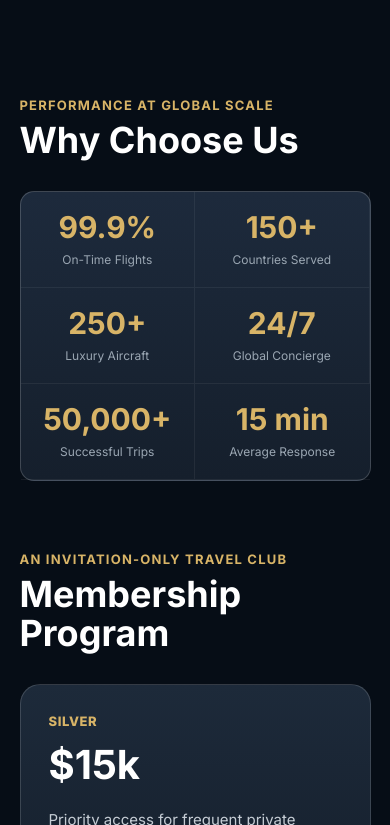
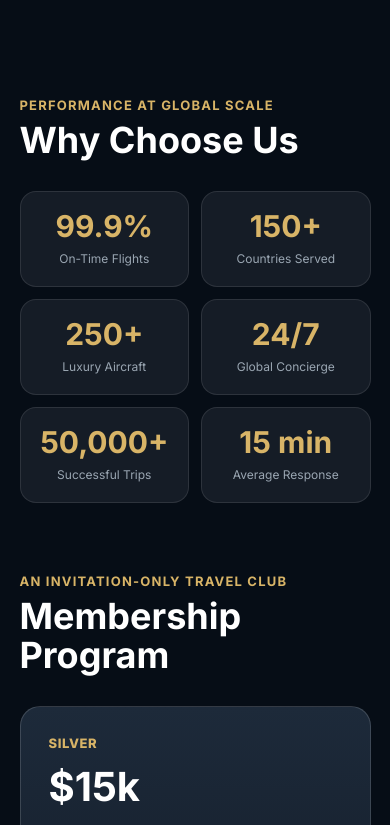
Before and after one commit to gresapaci/group_donat_gresa, a plain HTML site: page index.html in a window 390 px wide. Shown: the part 11175-12000 px from the top of the page. Drawn offline with Linux system fonts and the light colour scheme.

Commit message:
Refactor .stats styles for improved layout and consistency

```diff
--- a/assets/style/style.css
+++ b/assets/style/style.css
@@ -834,24 +834,20 @@ img {
 .stats {
   display: flex;
   flex-wrap: wrap;
-  border: 1px solid rgba(255, 255, 255, 0.18);
-  border-radius: 14px;
-  background: linear-gradient(180deg, #1d2a3c 0%, #151f2c 100%);
+  gap: 12px;
 }
 
 .stats article {
   display: flex;
-  flex: 1 1 16%;
+  flex: 1;
   flex-direction: column;
   justify-content: center;
   min-height: 96px;
   padding: 14px 10px;
-  border-right: 1px solid rgba(255, 255, 255, 0.06);
+  border: 1px solid rgba(255, 255, 255, 0.1);
+  border-radius: 16px;
+  background: #151c26;
   text-align: center;
-}
-
-.stats article:last-child {
-  border-right: none;
 }
 
 .stats strong {
@@ -1263,7 +1259,7 @@ img {
 
   .card1 { width: 48%; min-height: 0; }
 
-  .stats article { flex: 1 1 33%; border-bottom: 1px solid rgba(255, 255, 255, 0.06); }
+  .stats article { flex: 1 1 30%; }
 
   .plan,
   .news-card { width: 100%; }
@@ -1321,7 +1317,7 @@ img {
   .con-card { width: 100%; min-height: 0; }
   .con-list { gap: 12px; }
 
-  .stats article { flex-basis: 50%; }
+  .stats article { flex-basis: 45%; }
 
   .dest-cards { gap: 10px; }
   .dest-card img { height: 120px; }
```
